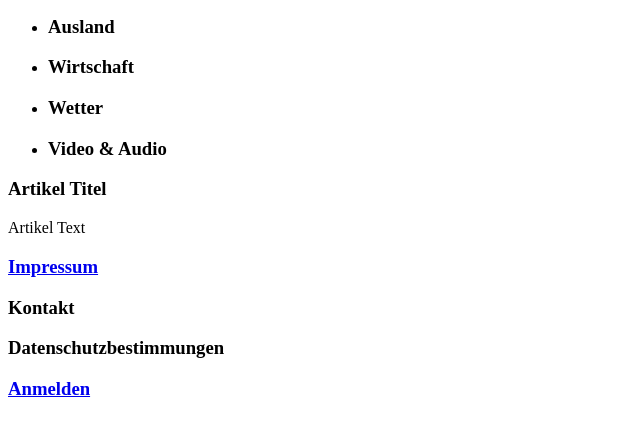
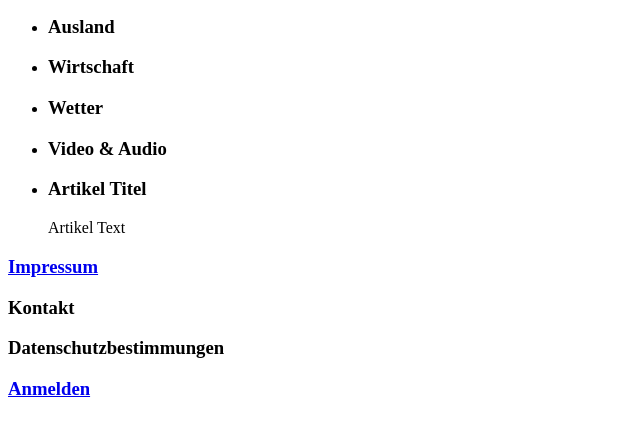
Before and after one commit to ChristianArning/GIS-Praktikum-News_Portal, a plain HTML site: page index.html in a window 1280 px wide. Shown: the part 152-588 px from the top of the page, without its empty margins (0-640 px from the left). Drawn offline with Linux system fonts and the light colour scheme.

Commit message:
added some stuff

```diff
--- a/index.html
+++ b/index.html
@@ -5,6 +5,9 @@
     <meta charset="UTF-8">
     <meta http-equiv="X-UA-Compatible" content="IE=edge">
     <meta name="viewport" content="width=device-width, initial-scale=1.0">
+    <meta name="author" content="Christian Arning">
+    <meta name="description" content="News Portal Project">
+    <meta name="keywords" content="News, World, Inland, Politics, Economy, Weather, Video, Audio">
     <title>News Portal | GIS-Praktikum SS22</title>
 </head>
 
@@ -28,10 +31,16 @@
     </header>
 
     <div>
-        <article>
-            <h3>Artikel Titel</h3>
-            <p>Artikel Text</p>
-        </article>
+        <ul>
+            <li>
+                <div>
+                    <article>
+                        <h3>Artikel Titel</h3>
+                        <p>Artikel Text</p>
+                    </article>
+                </div>
+            </li>
+        </ul>
     </div>
 
     <footer>
```
Also changed, not shown: login.html (+2 -2 lines).
